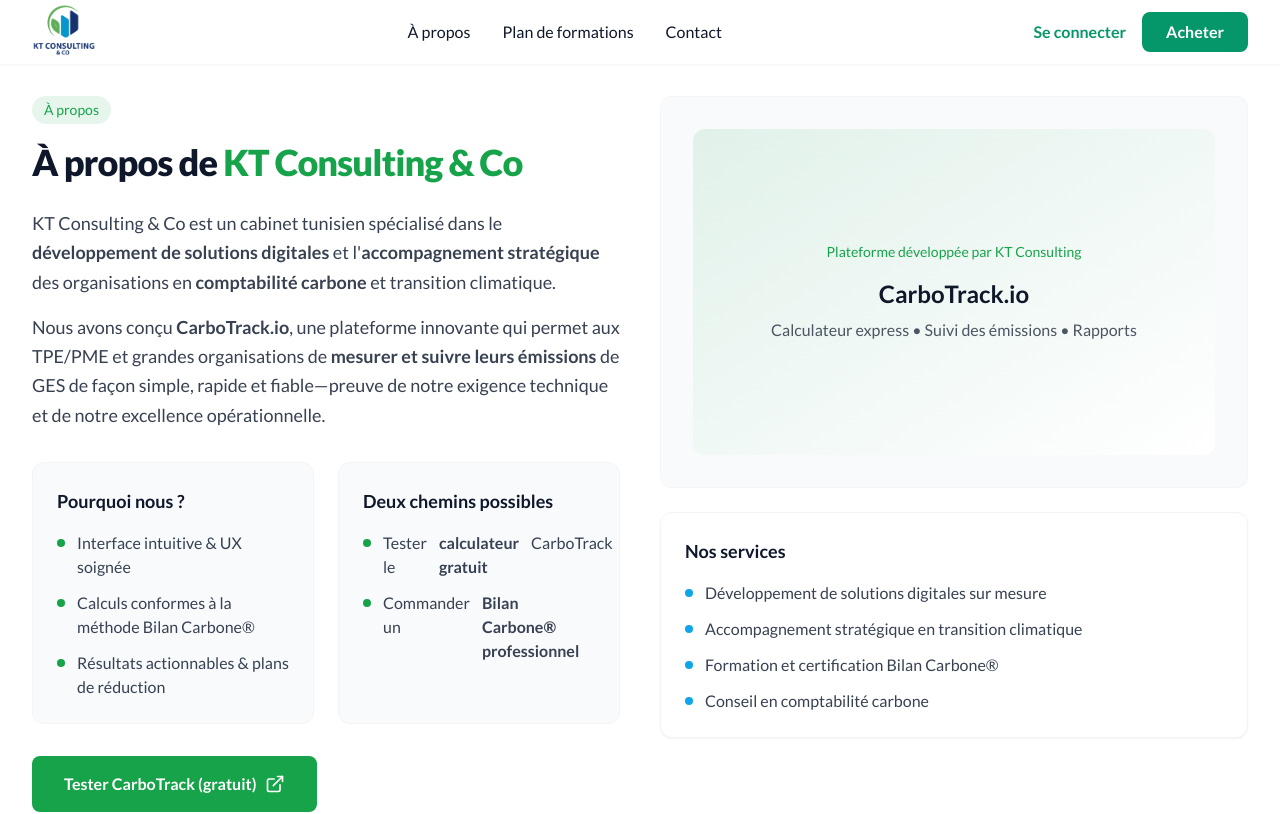
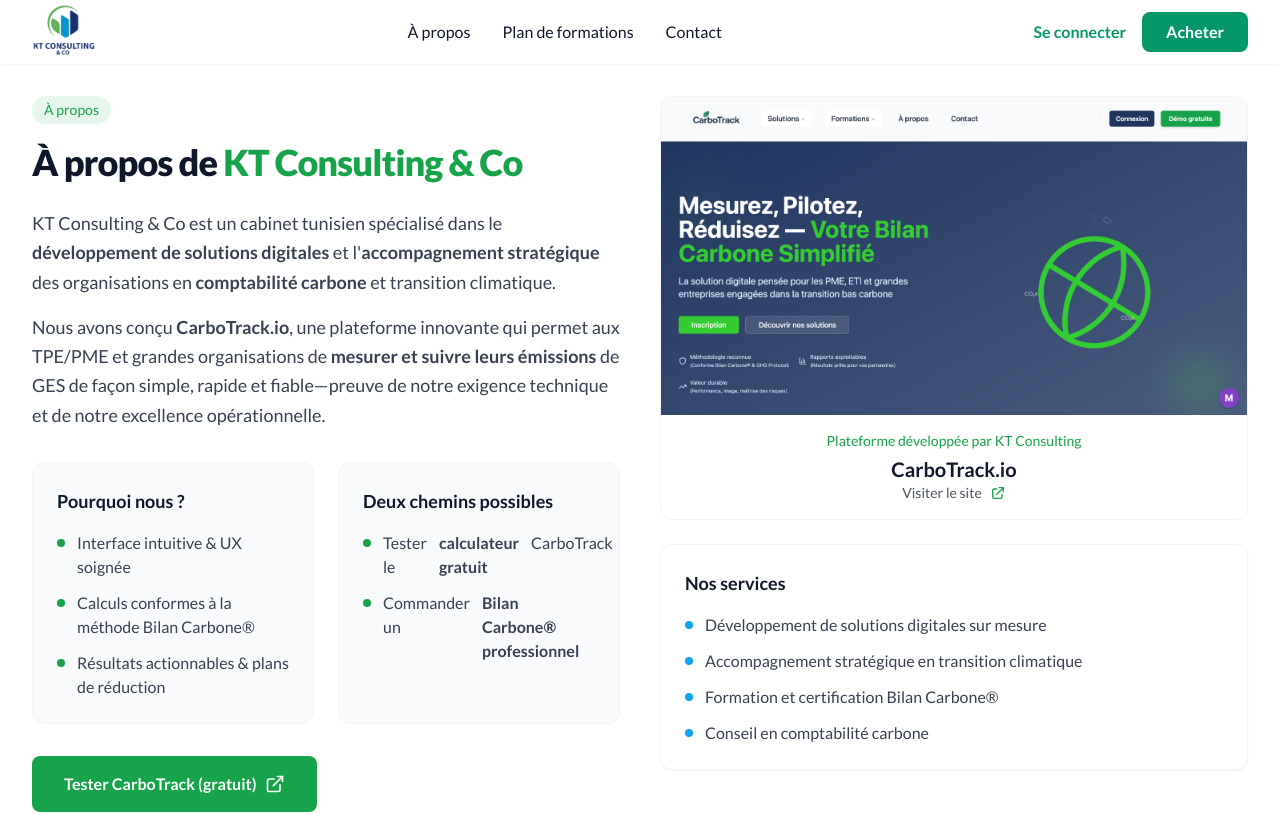
Before and after one commit to Kameltalbi/formations, a React (Vite) app: page /about-kt in a window 1280 px wide. Shown: the top 814 px of the page. Built offline with nearby package versions, Linux system fonts and the light colour scheme; no server answers.

Commit message:
✨ Ajout de l'image carbotrackHome.png cliquable dans la page About - Lien vers www.carbotrack.io avec effets hover

```diff
--- a/src/pages/AboutKT.tsx
+++ b/src/pages/AboutKT.tsx
@@ -89,14 +89,31 @@ const AboutKTPage = () => {
                 href="https://www.carbotrack.io"
                 target="_blank"
                 rel="noreferrer"
-                className="block bg-light p-8 rounded-xl border border-gray-100 hover:shadow-lg transition-shadow duration-300"
+                className="block bg-light rounded-xl border border-gray-100 hover:shadow-lg transition-shadow duration-300 overflow-hidden"
                 aria-label="Visiter CarboTrack.io"
               >
-                <div className="aspect-[16/10] w-full bg-gradient-to-br from-primary/10 to-white rounded-xl grid place-items-center">
+                <div className="relative overflow-hidden">
+                  <img
+                    src="/carbotrackHome.png"
+                    alt="CarboTrack.io - Plateforme de calcul et suivi des émissions carbone"
+                    className="w-full h-auto hover:scale-105 transition-transform duration-300"
+                  />
+                  <div className="absolute inset-0 bg-black/20 opacity-0 hover:opacity-100 transition-opacity duration-300 flex items-center justify-center">
+                    <div className="bg-white/90 backdrop-blur-sm px-4 py-2 rounded-lg">
+                      <span className="text-primary font-semibold">Cliquez pour visiter</span>
+                    </div>
+                  </div>
+                </div>
+                <div className="p-4 bg-white">
                   <div className="text-center">
-                    <div className="mb-4 text-sm text-primary font-medium">Plateforme développée par KT Consulting</div>
-                    <div className="text-2xl font-bold text-text mb-2">CarboTrack.io</div>
-                    <div className="text-gray-600">Calculateur express • Suivi des émissions • Rapports</div>
+                    <div className="text-sm text-primary font-medium">Plateforme développée par KT Consulting</div>
+                    <div className="text-xl font-bold text-text mt-1">CarboTrack.io</div>
+                    <div className="text-gray-600 text-sm flex items-center justify-center gap-2">
+                      <span>Visiter le site</span>
+                      <svg className="w-4 h-4 text-primary" fill="none" stroke="currentColor" viewBox="0 0 24 24">
+                        <path strokeLinecap="round" strokeLinejoin="round" strokeWidth={2} d="M10 6H6a2 2 0 00-2 2v10a2 2 0 002 2h10a2 2 0 002-2v-4M14 4h6m0 0v6m0-6L10 14" />
+                      </svg>
+                    </div>
                   </div>
                 </div>
               </a>
```
Also changed, not shown: public/carbotrackHome.png (added).
